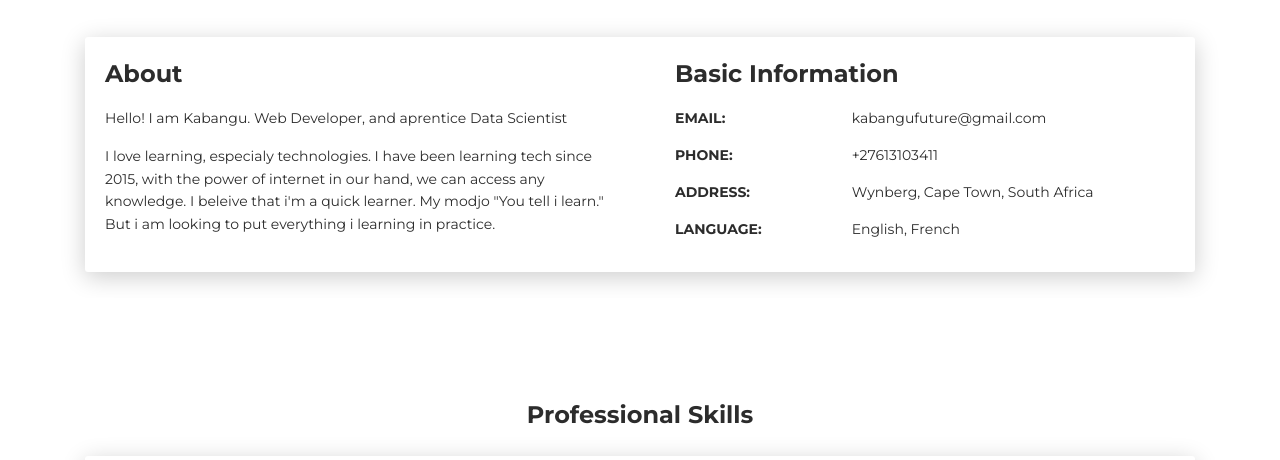
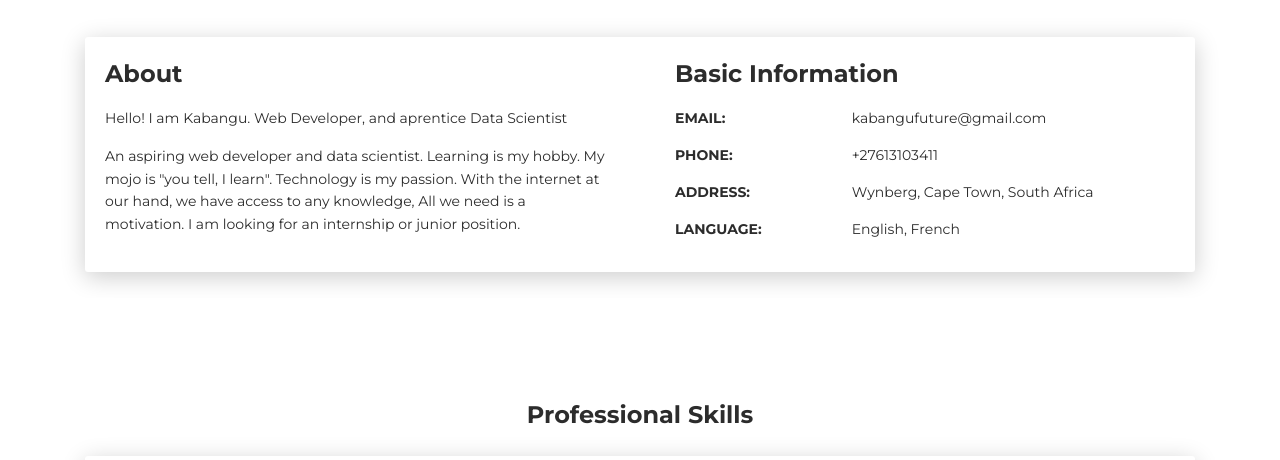
Before and after one commit to KabanguJDTshikuma/jdkabangu.github.io, a plain HTML site: page index.html in a window 1280 px wide. Shown: the part 583-1043 px from the top of the page. Drawn offline with Linux system fonts and the light colour scheme.

Commit message:
AboutMe text

```diff
--- a/index.html
+++ b/index.html
@@ -61,7 +61,7 @@
           <div class="card-body">
             <div class="h4 mt-0 title">About</div>
             <p>Hello! I am Kabangu. Web Developer, and aprentice Data Scientist</p>
-            <p>I love learning, especialy technologies. I have been learning tech since 2015, with the power of internet in our hand, we can access any knowledge. I beleive that i'm a quick learner. My modjo "You tell i learn." But i am looking to put everything i learning in practice.</p>
+            <p>An aspiring web developer and data scientist. Learning is my hobby. My mojo is "you tell, I learn". Technology is my passion. With the internet at our hand, we have access to any knowledge, All we need is a motivation. I am looking for an internship or junior position.</p>
           </div>
         </div>
         <div class="col-lg-6 col-md-12">
```
